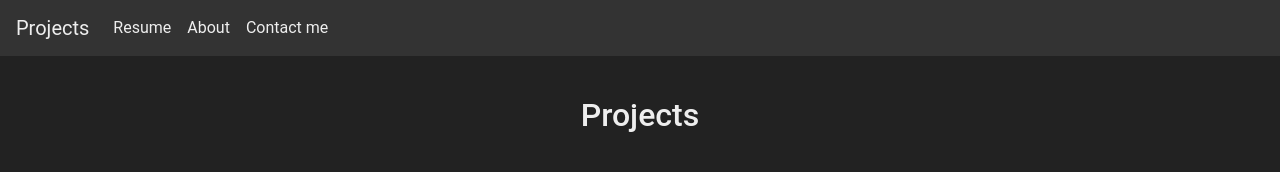
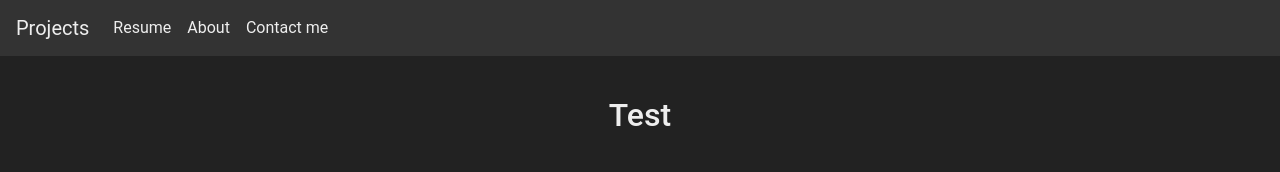
Before and after one commit to Nathene/nhensby.com, a plain HTML site: page index.html in a window 1280 px wide. Shown: the top 172 px of the page. Drawn offline with nearby package versions, Linux system fonts and the light colour scheme.

Commit message:
testing pull

```diff
--- a/index.html
+++ b/index.html
@@ -93,7 +93,7 @@
   </nav>
 
   <div class="container">
-    <h1 class="section-title">Projects</h1>
+    <h1 class="section-title">Test</h1>
     <div class="card-container">
       <a href="https://github.com/Nathene/natheneflix" target="_blank" class="card-link">
         <div class="card">
```
